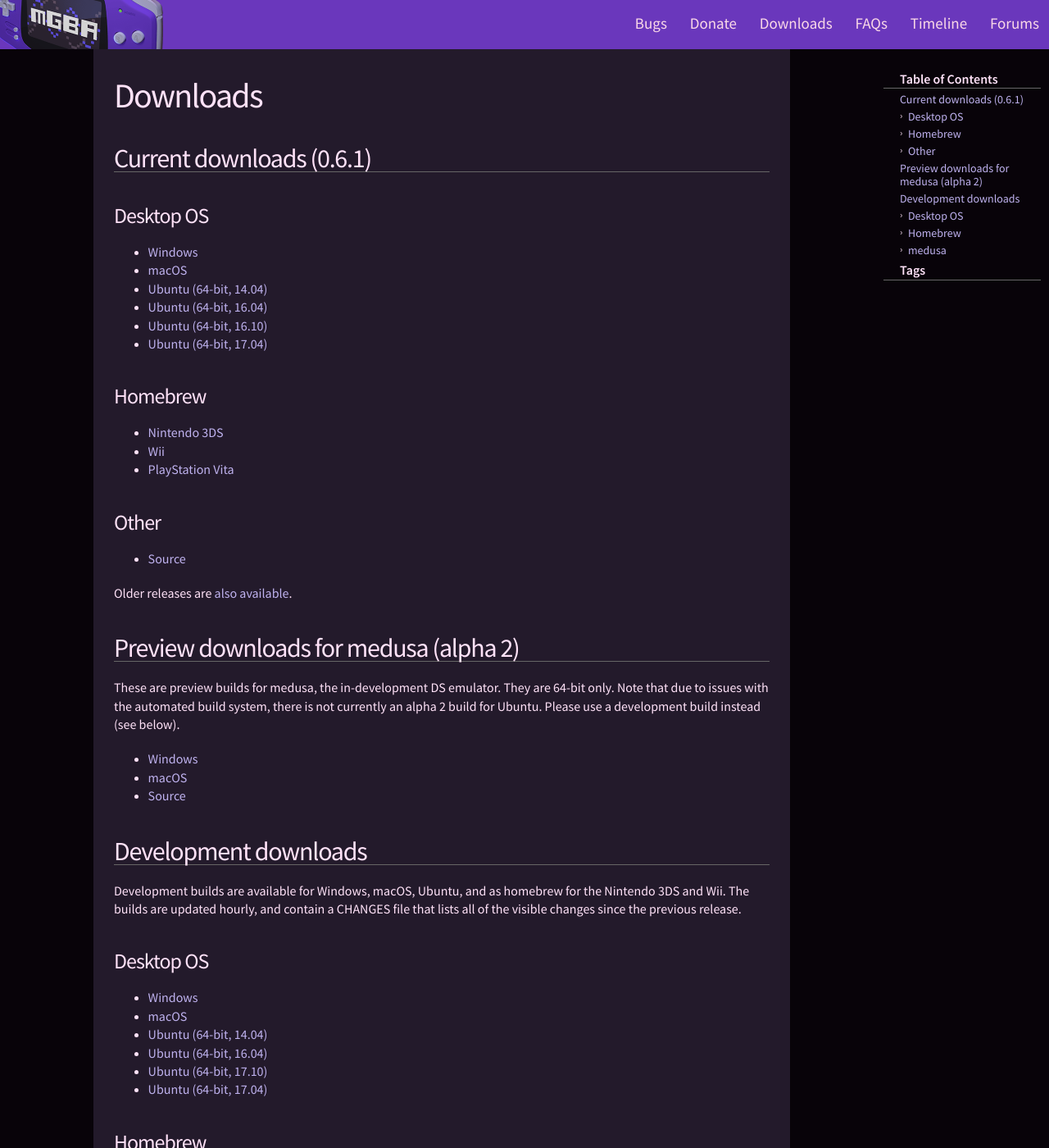
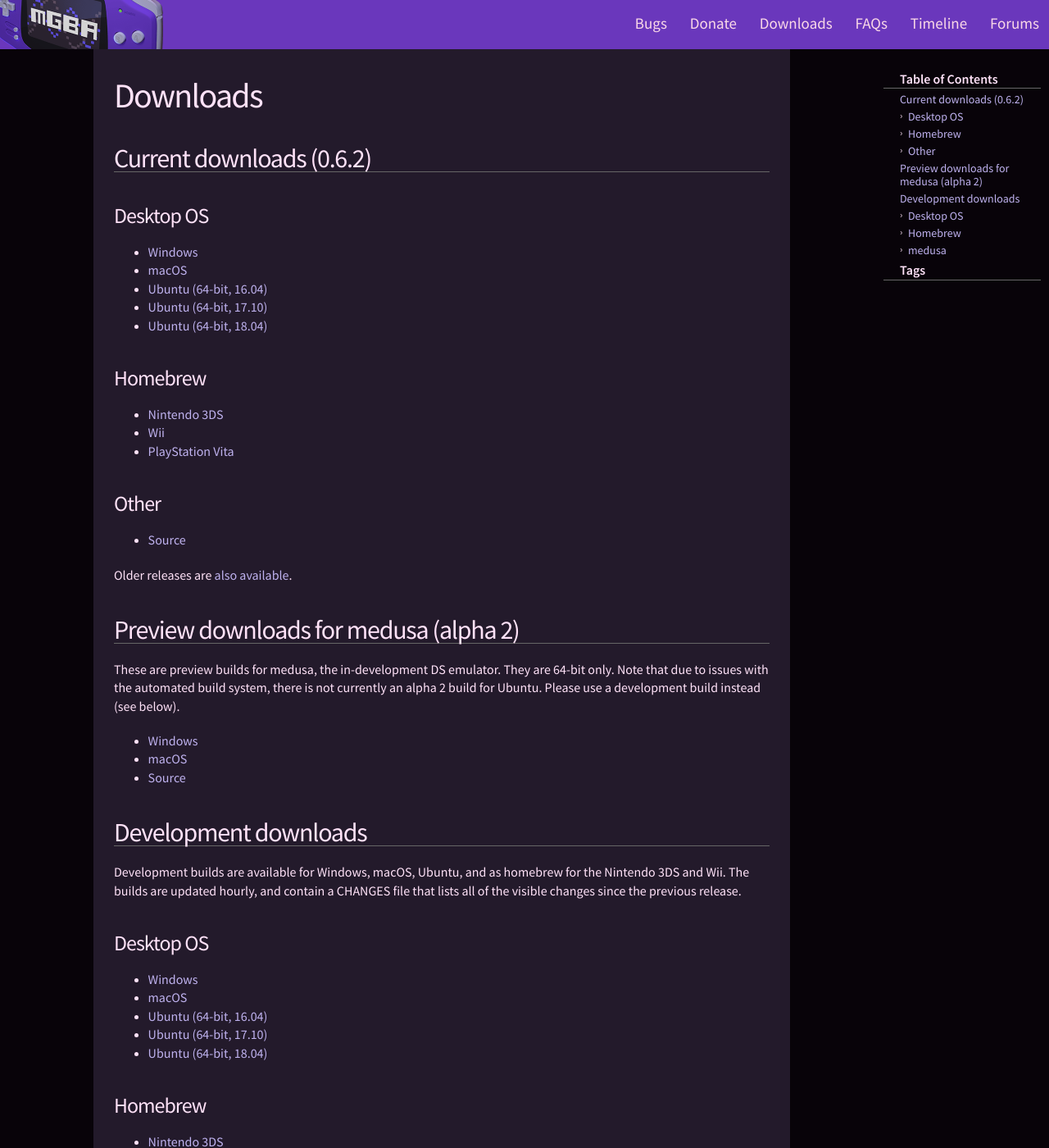
Before and after one commit to mgba-emu/www, a Jekyll site: the page built from downloads.markdown, in a window 1280 px wide and 1400 px high. Shown: the whole window at 82% size. Built offline with Jekyll 4.4.1, drawn with Linux system fonts in a browser that asks for light colours; the table of contents is made by our own code; some of the changed text lies outside the part shown.

Commit message:
Release mGBA 0.6.2

```diff
--- a/downloads.markdown
+++ b/downloads.markdown
@@ -6,24 +6,23 @@
 toc: true
 ---
 
-Current downloads (0.6.1)
+Current downloads (0.6.2)
 -------------------------
 
 ### Desktop OS
-* [Windows](https://github.com/mgba-emu/mgba/releases/download/0.6.1/mGBA-0.6.1-win32.7z)
-* [macOS](https://github.com/mgba-emu/mgba/releases/download/0.6.1/mGBA-0.6.1-osx.tar.xz)
-* [Ubuntu (64-bit, 14.04)](https://github.com/mgba-emu/mgba/releases/download/0.6.1/mGBA-0.6.1-ubuntu64-trusty.tar.xz)
-* [Ubuntu (64-bit, 16.04)](https://github.com/mgba-emu/mgba/releases/download/0.6.1/mGBA-0.6.1-ubuntu64-xenial.tar.xz)
-* [Ubuntu (64-bit, 16.10)](https://github.com/mgba-emu/mgba/releases/download/0.6.1/mGBA-0.6.1-ubuntu64-yakkety.tar.xz)
-* [Ubuntu (64-bit, 17.04)](https://github.com/mgba-emu/mgba/releases/download/0.6.1/mGBA-0.6.1-ubuntu64-zesty.tar.xz)
+* [Windows](https://github.com/mgba-emu/mgba/releases/download/0.6.2/mGBA-0.6.2-win32.7z)
+* [macOS](https://github.com/mgba-emu/mgba/releases/download/0.6.2/mGBA-0.6.2-osx.tar.xz)
+* [Ubuntu (64-bit, 16.04)](https://github.com/mgba-emu/mgba/releases/download/0.6.2/mGBA-0.6.2-ubuntu64-xenial.tar.xz)
+* [Ubuntu (64-bit, 17.10)](https://github.com/mgba-emu/mgba/releases/download/0.6.2/mGBA-0.6.2-ubuntu64-artful.tar.xz)
+* [Ubuntu (64-bit, 18.04)](https://github.com/mgba-emu/mgba/releases/download/0.6.2/mGBA-0.6.2-ubuntu64-bionic.tar.xz)
 
 ### Homebrew
-* [Nintendo 3DS](https://github.com/mgba-emu/mgba/releases/download/0.6.1/mGBA-0.6.1-3ds.7z)
-* [Wii](https://github.com/mgba-emu/mgba/releases/download/0.6.1/mGBA-0.6.1-wii.7z)
-* [PlayStation Vita](https://github.com/mgba-emu/mgba/releases/download/0.6.1/mGBA-0.6.1-vita.7z)
+* [Nintendo 3DS](https://github.com/mgba-emu/mgba/releases/download/0.6.2/mGBA-0.6.2-3ds.7z)
+* [Wii](https://github.com/mgba-emu/mgba/releases/download/0.6.2/mGBA-0.6.2-wii.7z)
+* [PlayStation Vita](https://github.com/mgba-emu/mgba/releases/download/0.6.2/mGBA-0.6.2-vita.7z)
 
 ### Other
-* [Source](https://github.com/mgba-emu/mgba/archive/0.6.1.tar.gz)
+* [Source](https://github.com/mgba-emu/mgba/archive/0.6.2.tar.gz)
 
 Older releases are [also available]({{ site.baseurl }}/old.html).
 
@@ -47,10 +46,9 @@
 ### Desktop OS
 * [Windows](https://s3.amazonaws.com/mgba/mGBA-build-latest-win32.7z)
 * [macOS](https://s3.amazonaws.com/mgba/mGBA-build-latest-osx.tar.xz)
-* [Ubuntu (64-bit, 14.04)](https://s3.amazonaws.com/mgba/mGBA-build-latest-ubuntu64-trusty.tar.xz)
 * [Ubuntu (64-bit, 16.04)](https://s3.amazonaws.com/mgba/mGBA-build-latest-ubuntu64-xenial.tar.xz)
-* [Ubuntu (64-bit, 17.10)](https://s3.amazonaws.com/mgba/mGBA-build-latest-ubuntu64-yakkety.tar.xz)
-* [Ubuntu (64-bit, 17.04)](https://s3.amazonaws.com/mgba/mGBA-build-latest-ubuntu64-zesty.tar.xz)
+* [Ubuntu (64-bit, 17.10)](https://s3.amazonaws.com/mgba/mGBA-build-latest-ubuntu64-artful.tar.xz)
+* [Ubuntu (64-bit, 18.04)](https://s3.amazonaws.com/mgba/mGBA-build-latest-ubuntu64-bionic.tar.xz)
 
 ### Homebrew
 * [Nintendo 3DS](https://s3.amazonaws.com/mgba/mGBA-build-latest-3ds.7z)
@@ -60,8 +58,6 @@
 ### medusa
 * [Windows](https://s3.amazonaws.com/mgba/medusa-build-latest-win64.7z)
 * [macOS](https://s3.amazonaws.com/mgba/medusa-build-latest-osx.tar.xz)
-* [Ubuntu (64-bit, 14.04)](https://s3.amazonaws.com/mgba/medusa-build-latest-ubuntu64-trusty.tar.xz)
-* [Ubuntu (64-bit, 15.10)](https://s3.amazonaws.com/mgba/medusa-build-latest-ubuntu64-wily.tar.xz)
 * [Ubuntu (64-bit, 16.04)](https://s3.amazonaws.com/mgba/medusa-build-latest-ubuntu64-xenial.tar.xz)
 
 Older builds are also available for [mGBA]({{ site.baseurl }}/builds/1/) and [medusa]({{ site.baseurl }}/builds/medusa/1/).
```
Also changed, not shown: timeline.markdown (+8 -1 lines).
